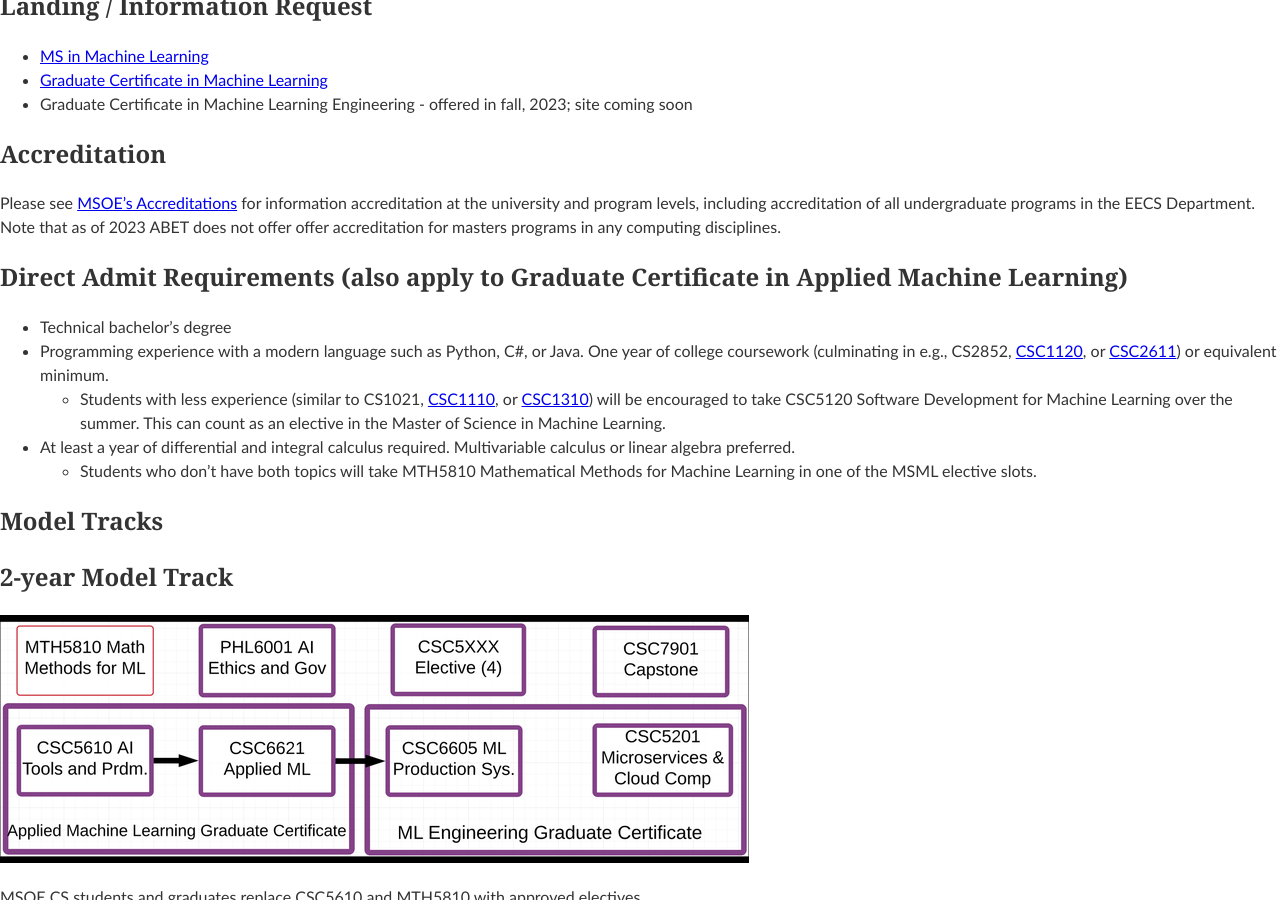
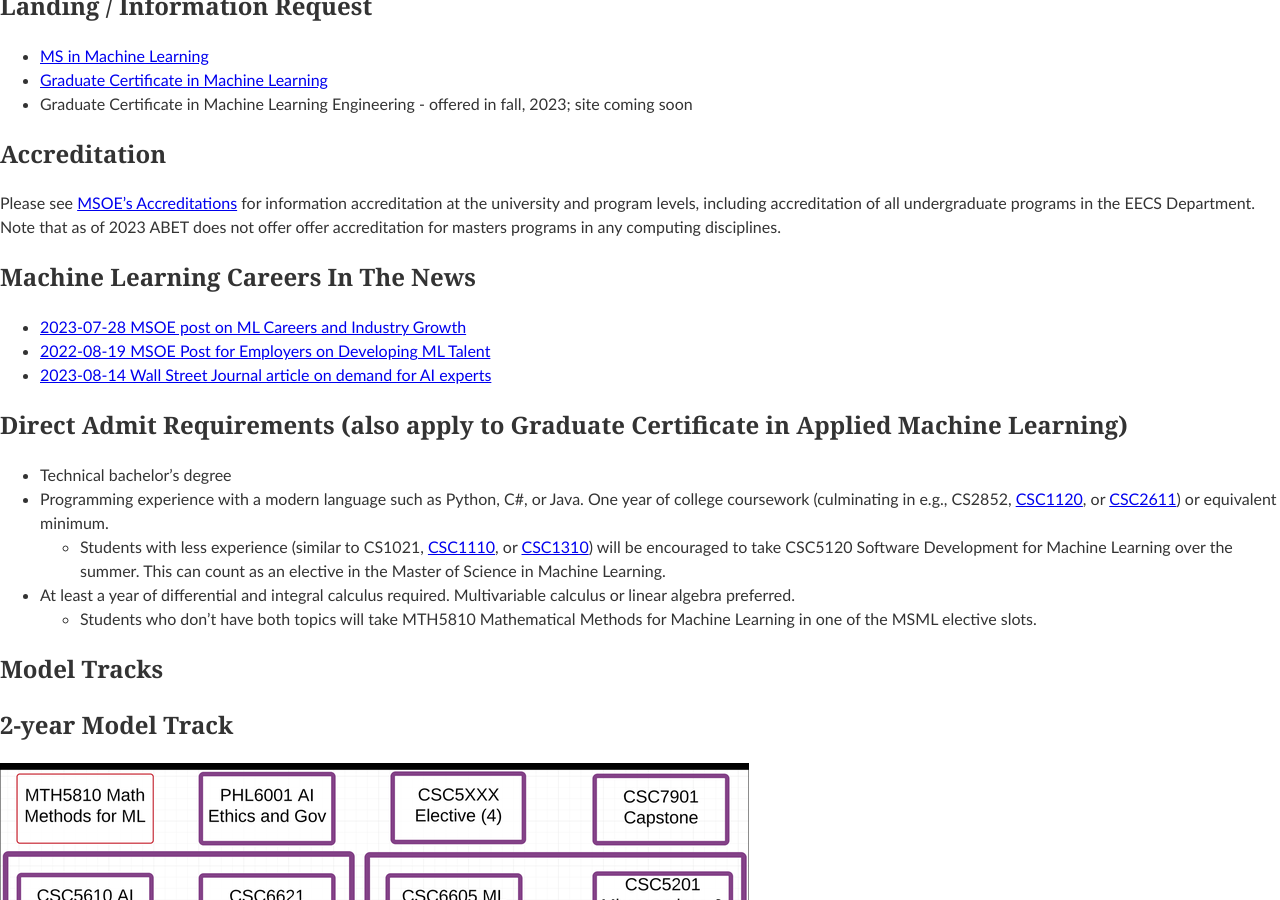
Before and after one commit to edurant/edurant.github.io, a Jekyll site: the page built from advising/msml.md, in a window 1280 px wide and 900 px high, scrolled down 1338 px. Built offline with Jekyll 4.4.1, drawn with Linux system fonts in a browser that asks for light colours; our own code applies the rules of GitHub Pages for plain Markdown files.

Commit message:
MSOE machine learning in the news

```diff
--- a/advising/msml.md
+++ b/advising/msml.md
@@ -53,6 +53,12 @@ The MS can be taken as a 5-year early entry dual enrollment program with many MS
 # Accreditation
 
 Please see [MSOE's Accreditations](https://www.msoe.edu/about-msoe/who-we-are/accreditations/) for information accreditation at the university and program levels, including accreditation of all undergraduate programs in the EECS Department. Note that as of 2023 ABET does not offer offer accreditation for masters programs in any computing disciplines.
+
+# Machine Learning Careers In The News
+
+* [2023-07-28 MSOE post on ML Careers and Industry Growth](https://online.msoe.edu/engineering/blog/machine-learning-careers-and-industry-growth)
+* [2022-08-19 MSOE Post for Employers on Developing ML Talent](https://online.msoe.edu/engineering/employers)
+* [2023-08-14 Wall Street Journal article on demand for AI experts](https://www.wsj.com/articles/artificial-intelligence-jobs-pay-netflix-walmart-230fc3cb)
 
 # Direct Admit Requirements (also apply to Graduate Certificate in Applied Machine Learning)
 
```
